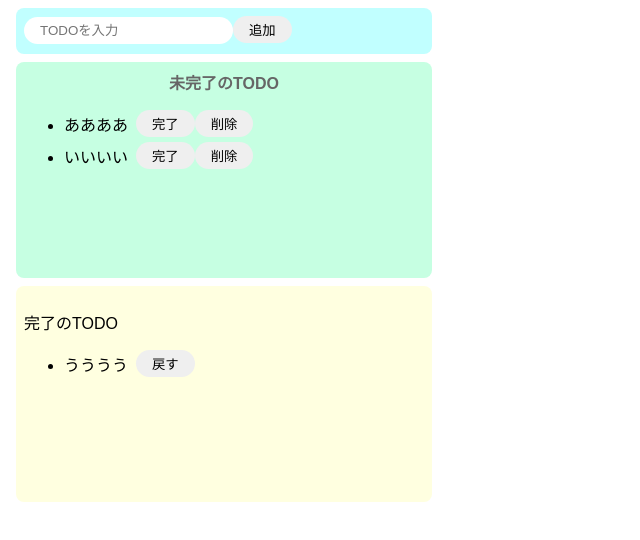
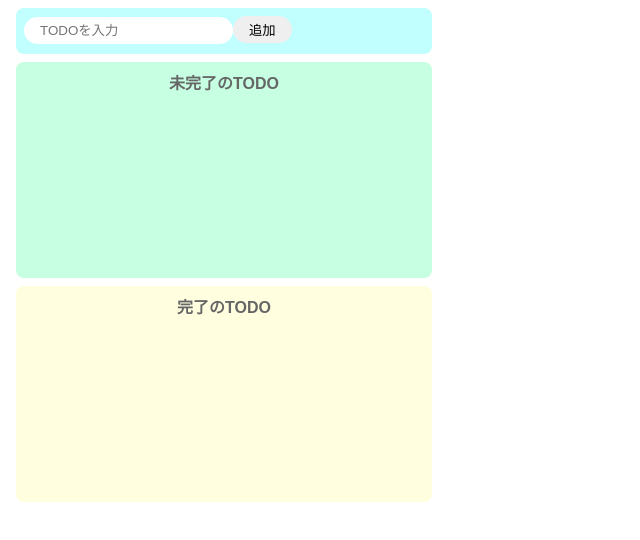
Before and after one commit to ekusuy/react_basic, a React (Create React App) app: page / in a window 1280 px wide. Shown: the top 540 px of the page, without its empty margins (0-640 px from the left). Built offline with nearby package versions, Linux system fonts and the light colour scheme.

Commit message:
初期値を削除

```diff
--- a/src/App.jsx
+++ b/src/App.jsx
@@ -4,12 +4,9 @@ import "./style.css";
 export const App = () => {
   const [todoText, setTodoText] = useState("");
 
-  const [incompleteTodos, setIncompleteTodos] = useState([
-    "ああああ",
-    "いいいい"
-  ]);
+  const [incompleteTodos, setIncompleteTodos] = useState([]);
 
-  const [completeTodos, setCompleteTodos] = useState(["うううう"]);
+  const [completeTodos, setCompleteTodos] = useState([]);
 
   const onChangeTodoText = (event) => setTodoText(event.target.value);
 
@@ -69,7 +66,7 @@ export const App = () => {
         </ul>
       </div>
       <div className="complete-area">
-        <p>完了のTODO</p>
+        <p className="title">完了のTODO</p>
         <ul>
           {completeTodos.map((todo, index) => {
             return (
```
